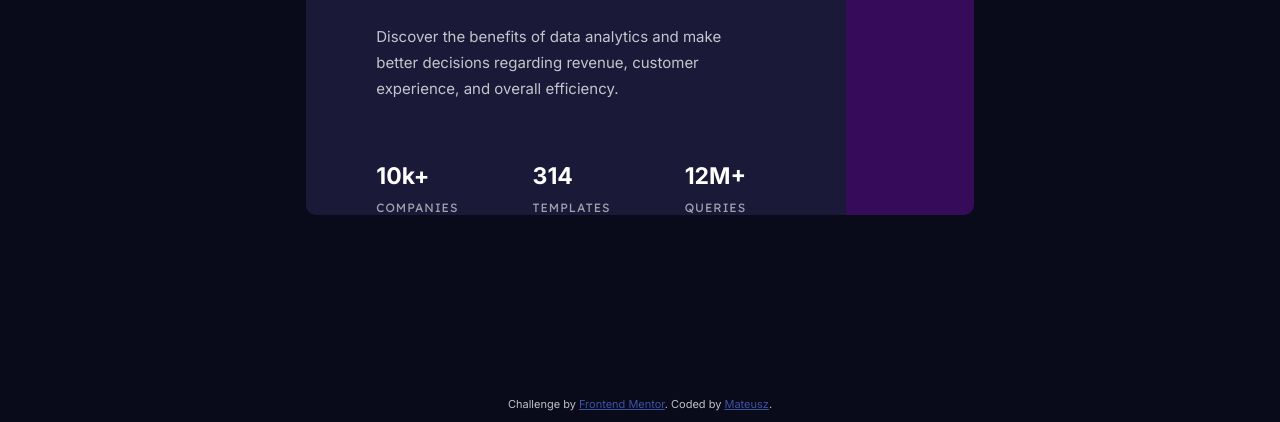
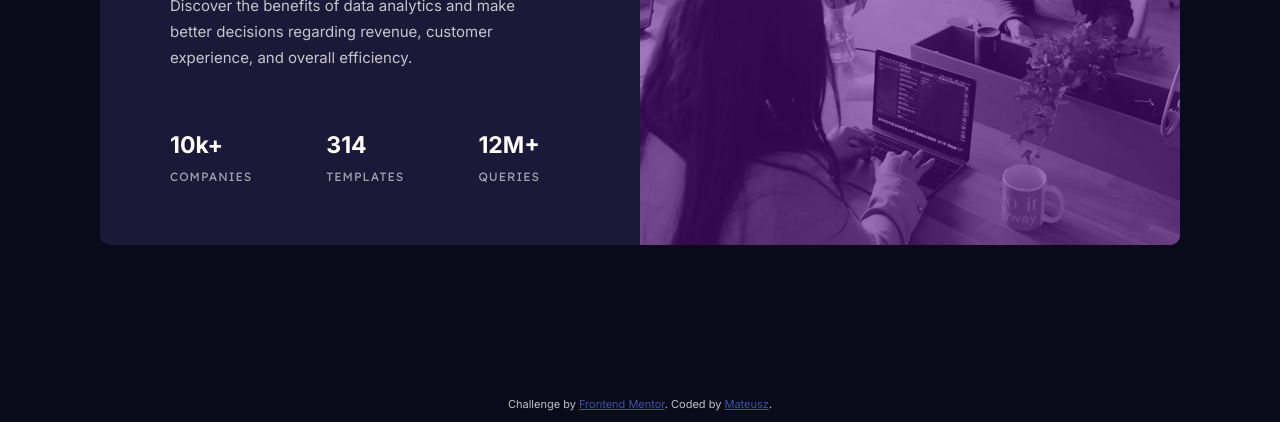
Before and after one commit to matsta92/stats-preview-card-component, a plain HTML site: page index.html in a window 1280 px wide. Shown: the part 378-800 px from the top of the page. Drawn offline with nearby package versions, Linux system fonts and the light colour scheme; files that its build step writes are made by us from their sources; the site is published under a folder, as on GitHub Pages, so addresses that start at the root find nothing.

Commit message:
improvement images

```diff
--- a/index.html
+++ b/index.html
@@ -37,8 +37,8 @@
     </section>
     <section class="preview-card-graphic">
       <div class="hero-image"></div>
-      <picture><img class="image-header-desktop" src="/images/image-header-desktop.jpg" alt="Working people"></picture>
-      <picture><img class="image-header-mobile" src="/images/image-header-mobile.jpg" alt="Working people"></picture>
+      <picture><img class="image-header-desktop" src="images/image-header-desktop.jpg" alt="Working people"></picture>
+      <picture><img class="image-header-mobile" src="images/image-header-mobile.jpg" alt="Working people"></picture>
     </section>
   </main>
   <footer class="attribution">
```
